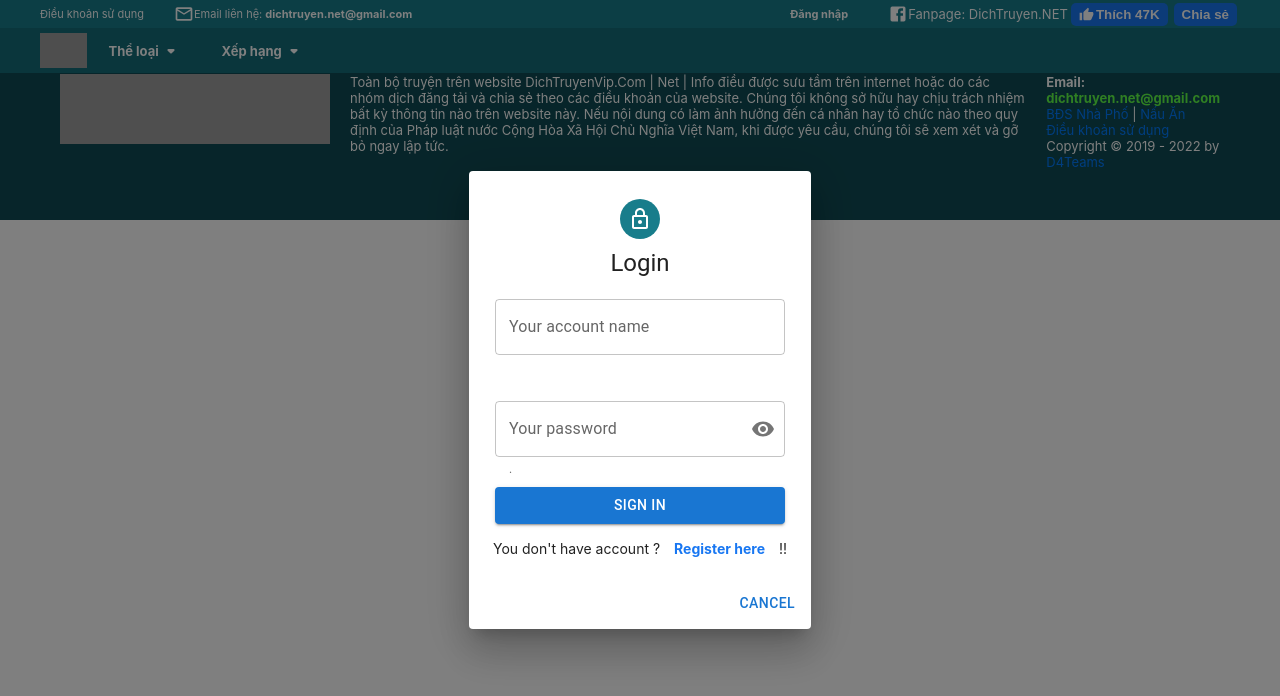
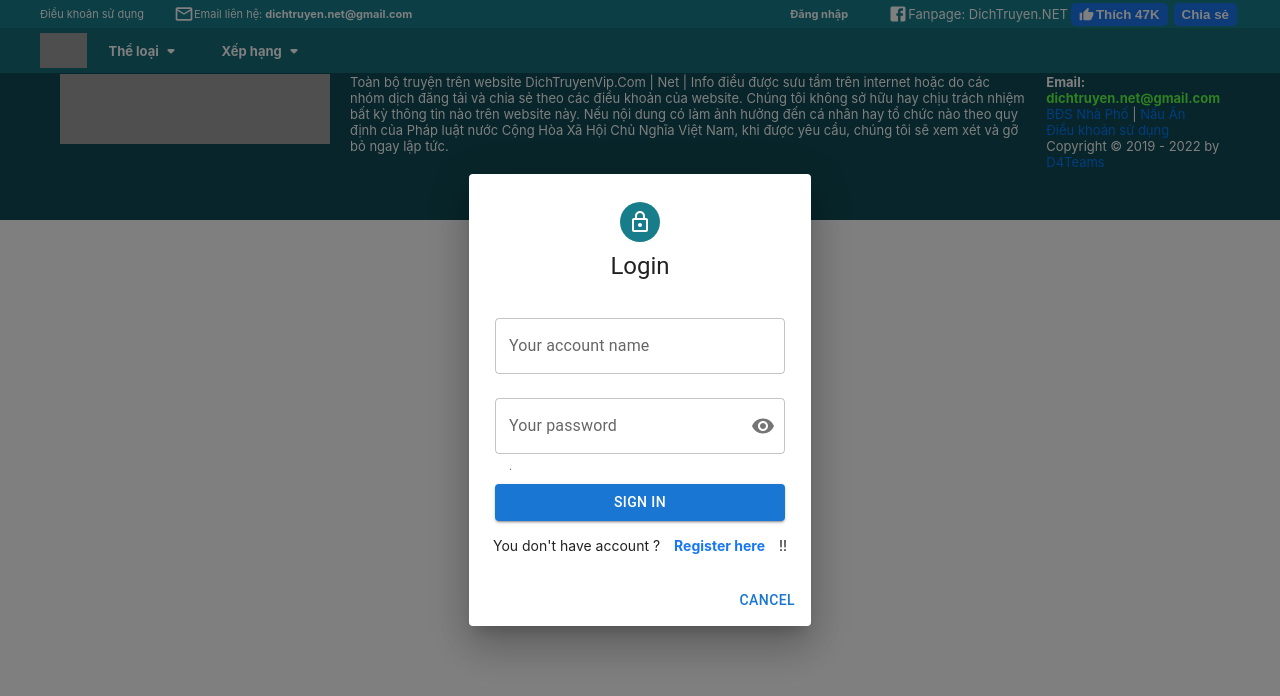
Before and after one commit to Beginer-1710/webdichtruyen, a React (Create React App) app: page / in a window 1280 px wide. Both pictures are taken after a click on the element "Đăng nhập". Shown: the top 696 px of the page. Built offline with nearby package versions, Linux system fonts and the light colour scheme; no server answers; grey boxes are pictures that could not be loaded.

Commit message:
updata LoginForm

```diff
--- a/src/Components/Inputs/InputField/index.jsx
+++ b/src/Components/Inputs/InputField/index.jsx
@@ -24,6 +24,7 @@ function InputField(props) {
                 variant="outlined"
                 label = {label}
                 error = {!!isError}
+                margin="normal"
                 helperText = {errors[name]?.message}
                 />
             )}
```
